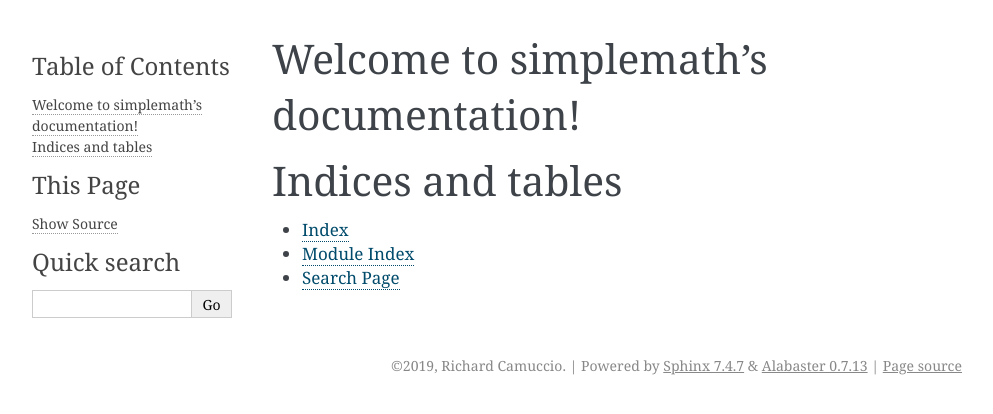
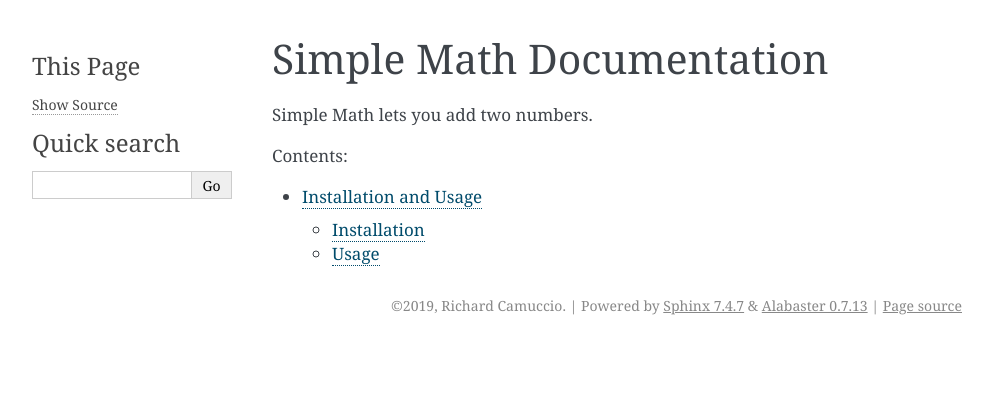
Before and after one commit to rcamuccio/simplemath, a Sphinx documentation site: the page built from docs/index.rst, in a window 1280 px wide. Shown: the top 414 px of the page, without its empty margins (148-1141 px from the left). Built offline with Sphinx 7.4.7, drawn with Linux system fonts in a browser that asks for light colours.

Commit message:
Added install documentation

```diff
--- a/docs/index.rst
+++ b/docs/index.rst
@@ -3,18 +3,13 @@
    You can adapt this file completely to your liking, but it should at least
    contain the root `toctree` directive.
 
-Welcome to simplemath's documentation!
-======================================
+Simple Math Documentation
+=========================
+
+Simple Math lets you add two numbers.
 
 .. toctree::
    :maxdepth: 2
    :caption: Contents:
 
-
-
-Indices and tables
-==================
-
-* :ref:`genindex`
-* :ref:`modindex`
-* :ref:`search`
+   install
```
Also changed, not shown: docs/install.rst (added, +24 -0 lines).
